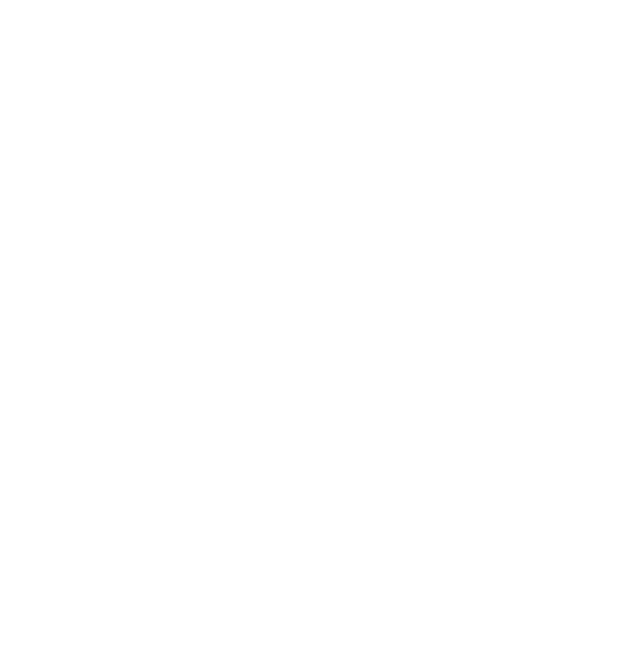
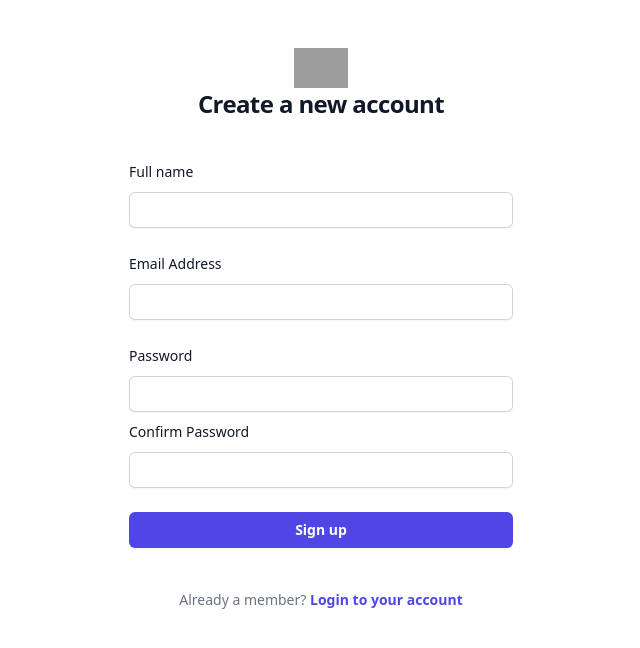
Before and after one commit to safi-okz/Project-Managment-Nuxt-Laravel-, a Nuxt app in the folder frontend/: page /signup in a window 1280 px wide. Before the commit this address had no page. Shown: the top 648 px of the page, without its empty margins (319-959 px from the left). Built offline with nearby package versions, Linux system fonts and the light colour scheme; grey boxes are pictures that could not be loaded.

Commit message:
singup and signin form

```diff
--- a/frontend/components/AuthForm.vue
+++ b/frontend/components/AuthForm.vue
@@ -2,25 +2,77 @@
     <div class="flex min-h-full flex-1 flex-col justify-center px-6 py-12 lg:px-8">
       <div class="sm:mx-auto sm:w-full sm:max-w-sm">
         <img class="mx-auto h-10 w-auto" src="https://tailwindui.com/img/logos/mark.svg?color=indigo&shade=600" alt="Your Company" />
-        <h2 class="mt-10 text-center text-2xl font-bold leading-9 tracking-tight text-gray-900">Sign in to your account</h2>
+        <!-- <h2 class="mt-10 text-center text-2xl font-bold leading-9 tracking-tight text-gray-900">Sign in to your account</h2> -->
+        <Heading as="h2">
+                <span v-if="props.formType == 'signin'">
+                    Sign in to your account
+                </span>
+                <span v-else>
+                    Create a new account
+                </span>
+        </Heading>
       </div>
 
       <div class="mt-10 sm:mx-auto sm:w-full sm:max-w-sm">
         <form class="space-y-6" action="#" method="POST">
 
+          <FormGroup v-if="props.formType == 'signup'" label="Full name" name="name" type="text"
+                    autocomplete="off" required labelFor="name"
+                     />
+
             <FormGroup label="Email Address" name="email" type="email" autocomplete="email" labelFor="email" required />
 
             <div class="my-2">
               <FormGroup label="Password" name="password" type="password" autocomplete="current-password" labelFor="password" required />
-              <div class="text-sm text-end">
+
+              <FormGroup v-if="props.formType == 'signup'" label="Confirm Password" name="password_confirmation"
+                        type="password" autocomplete="off" required
+                         labelFor="password"
+                        class="my-2" />
+              <div class="text-sm text-end" v-else>
                   <a href="#" class="font-semibold text-indigo-600 hover:text-indigo-500">Forgot password?</a>
               </div>
             </div>
 
             <div>
-              <FormButton type="submit" >Sign in</FormButton>
+              <FormButton type="submit" >
+                <span v-if="props.formType == 'signin'">
+                            Sign in
+                        </span>
+                        <span v-else>
+                            Sign up
+                        </span>
+              </FormButton>
             </div>
         </form>
+
+        <p class="mt-10 text-center text-sm text-gray-500">
+                <span v-if="props.formType != 'signup'">
+                    Not a member?
+                    {{ ' ' }}
+                    <NuxtLink to="/signup" class="font-semibold leading-6 text-indigo-600 hover:text-indigo-500">Start a
+                        14 day free
+                        trial</NuxtLink>
+                </span>
+
+                <span v-else>
+                    Already a member?
+                    {{ ' ' }}
+                    <NuxtLink to="/" class="font-semibold leading-6 text-indigo-600 hover:text-indigo-500">Login to your
+                        account</NuxtLink>
+                </span>
+            </p>
       </div>
     </div>
-  </template>
+</template>
+
+<script setup>
+
+const props = defineProps({
+  formType: {
+    type: String,
+    default: "signin",
+    validator: prop => ['signin', 'signup'].includes(prop)
+  }
+})
+</script>
--- a/frontend/components/Heading.vue
+++ b/frontend/components/Heading.vue
@@ -1,13 +1,36 @@
 <template>
-  <div>
-
-  </div>
+      <component :is="as" :class="`text-center leading-9 tracking-tight ${as}`">
+        <slot></slot>
+      </component>
 </template>
 
 <script setup>
-
+defineProps({
+  as: {
+    type: String,
+    default: 'h2',
+    validator: value => ['h1', 'h2', 'h3', 'h4', 'h5', 'h6'].includes(value)
+  }
+})
 </script>
 
-<style>
-
+<style scoped>
+.h1 {
+    @apply text-4xl font-bold text-gray-900
+}
+.h2 {
+    @apply text-2xl font-bold text-gray-900
+}
+.h3 {
+    @apply text-xl font-bold text-gray-900
+}
+.h4 {
+    @apply text-lg font-bold text-gray-900
+}
+.h5 {
+    @apply text-base font-bold text-gray-900
+}
+.h6 {
+    @apply text-sm font-bold text-gray-900
+}
 </style>
--- /dev/null
+++ b/frontend/composables/useAuth.js
@@ -0,0 +1,27 @@
+export default function useAuth () {
+
+    const user = useState('auth-user', null);
+
+    const errorBag = useState('auth-error-bag', {
+        email: '',
+        password: '',
+        password_confirmation: '',
+        name: ''
+    })
+
+    function login() {
+
+    }
+
+    function logout() {
+
+    }
+
+    function register() {
+
+    }
+
+    return {
+        login, logout, register
+    }
+}
--- /dev/null
+++ b/frontend/pages/signup.vue
@@ -0,0 +1,14 @@
+<script setup>
+
+</script>
+
+<template>
+    <MetaTags title="Sign up" description="Sigin up to your account" />
+    <div>
+       <AuthForm formType="signup" />
+    </div>
+</template>
+
+<style lang="css" scoped>
+
+</style>
```
